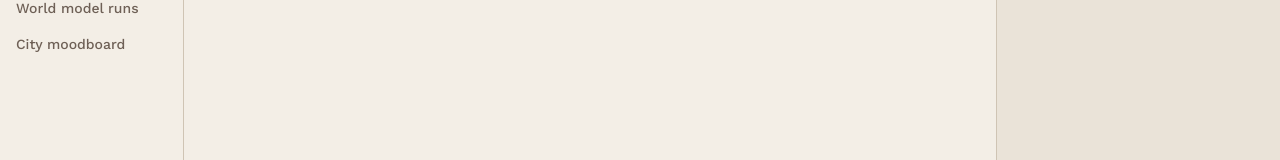
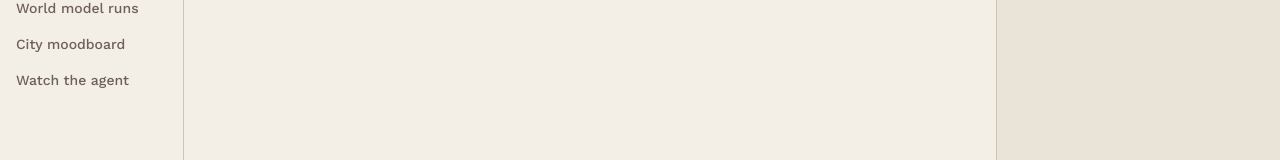
Before and after one commit to jaycewalzer1/kokopelli, a plain HTML site: page life/static/architecture.html in a window 1280 px wide. Shown: the part 220-380 px from the top of the page. Drawn offline with nearby package versions, Linux system fonts and the light colour scheme; no server answers.

Commit message:
Snapshot homeostatic post-training and the architecture page
Co-Authored-By: Claude Opus 5.5 <noreply@anthropic.com>

```diff
--- a/life/static/architecture.html
+++ b/life/static/architecture.html
@@ -18,6 +18,7 @@
   <a href="/queue">GPU queue</a>
   <a href="/worlds">World model runs</a>
   <a href="/moodboard">City moodboard</a>
+  <a href="/city-live">Watch the agent</a>
 </nav>
 <div class="view">
 <header>
```
Also changed, not shown: life/static/training.html (+1 -0 lines).
